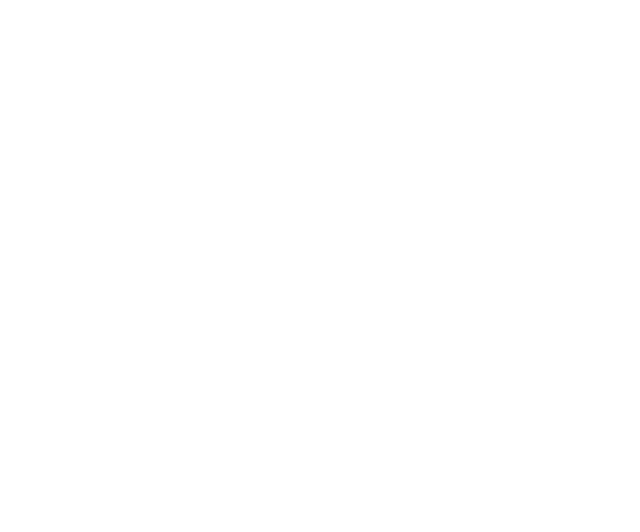
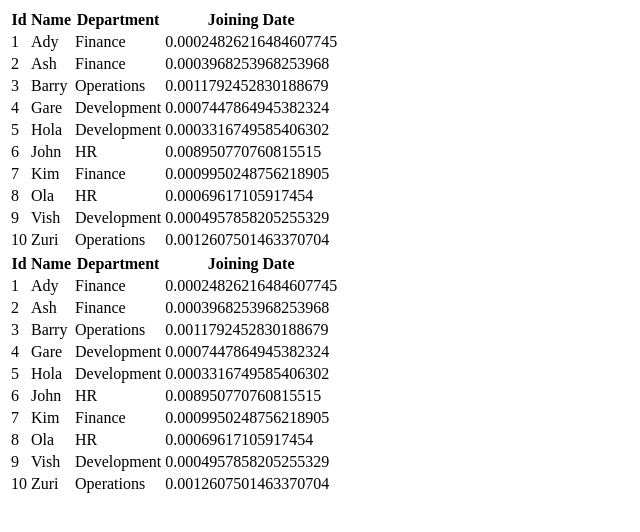
Before and after one commit to NirmalaBhingare-123/Assignment_Maxxton, an Angular app: page /employee in a window 1280 px wide. Shown: the top 532 px of the page, without its empty margins (0-640 px from the left). Built offline with nearby package versions, Linux system fonts and the light colour scheme.

Commit message:
Sort the given data by name.

```diff
--- a/src/app/employee-component/employee-component.component.html
+++ b/src/app/employee-component/employee-component.component.html
@@ -1,5 +1,18 @@
 <div class="container">
   <div>
-    <table></table>
+    <table>
+      <thead>
+        <th>Id</th>
+        <th>Name</th>
+        <th>Department</th>
+        <th>Joining Date</th>
+      </thead>
+      <tbody *ngFor="let data of candidateData; let i=index;">
+        <td>{{i+1}}</td>
+        <td>{{data.name}}</td>
+        <td>{{data.department}}</td>
+        <td>{{data.joining_date}}</td>
+      </tbody>
+    </table>
   </div>
 </div>
--- a/src/app/employee-component/employee-component.component.ts
+++ b/src/app/employee-component/employee-component.component.ts
@@ -7,12 +7,16 @@
   styleUrls: ["./employee-component.component.css"]
 })
 export class EmployeeComponentComponent implements OnInit {
-  candidate_data = [];
+  candidateData = [];
   constructor(private employeeservice: EmployeeServiceService) {}
 
   ngOnInit() {
-    this.candidate_data = this.employeeservice.getData();
-    console.log("hello....................");
-    console.log("Candidatadataa.........", this.candidate_data);
+    this.candidateData = this.employeeservice.getData();
+    this.sortByName();
+  }
+
+  /* Sort By Name */
+  sortByName() {
+    this.candidateData.sort((a, b) => a.name.localeCompare(b.name));
   }
 }
```
